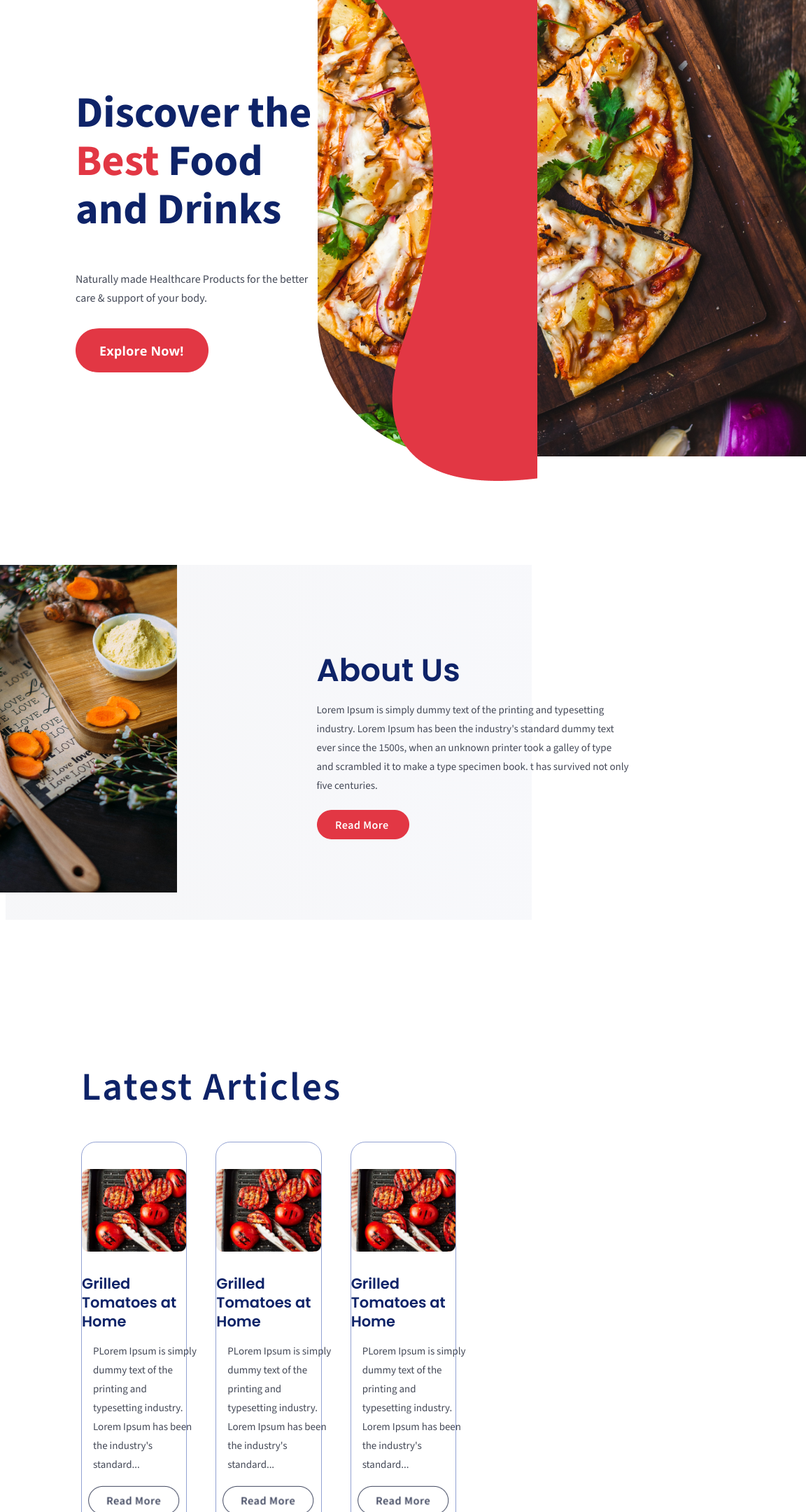
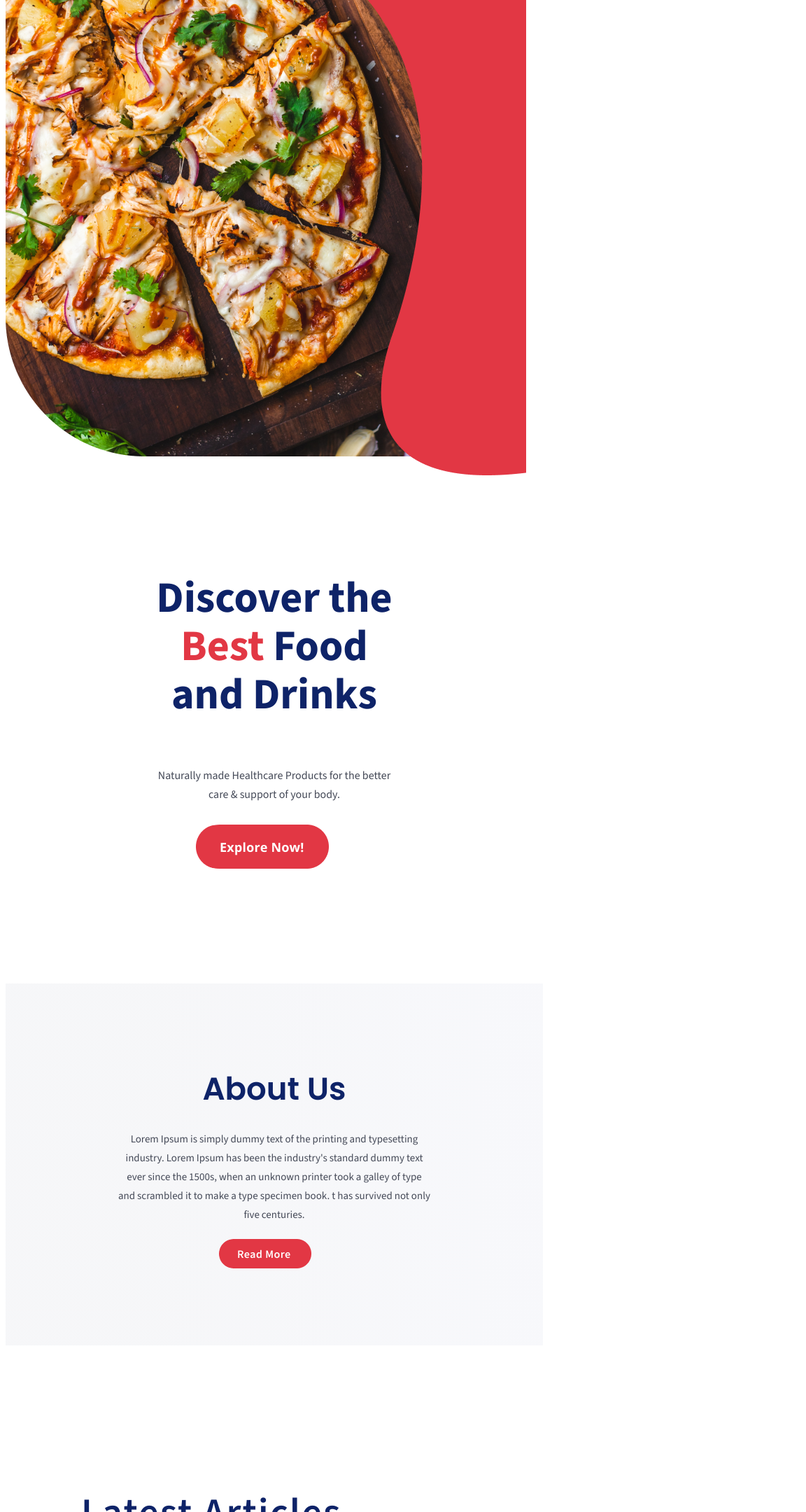
Before and after one commit to aqsaaqeel/food-app, a React (Create React App) app: page / in a window 768 px wide. Shown: the part 160-2320 px from the top of the page at 70% size, 1152 px wide, since content can reach past the window. Built offline with nearby package versions, Linux system fonts and the light colour scheme.

Commit message:
feat : mobile styles

```diff
--- a/src/components/about-section/AboutSection.css
+++ b/src/components/about-section/AboutSection.css
@@ -50,3 +50,23 @@
   border-radius: 21px;
   gap: 10px;
 }
+@media (max-width: 768px){
+  .about-image{
+    display: none;
+  }
+  .about-container{
+    min-width: 768px;
+    column-gap:0;
+    padding: 0 0;
+    display: flex;
+  }
+  .about-text-container{
+    /* padding: 0; */
+    display: flex;
+    flex-direction: column;
+    align-items: center;
+  }
+  .about-heading,.about-details{
+    text-align: center;
+  }
+}
--- a/src/components/card-section/CardSection.css
+++ b/src/components/card-section/CardSection.css
@@ -42,3 +42,12 @@ button {
   text-align: left;
   color: #424961;
 }
+
+@media (max-width: 768px){
+  .cards-container{
+    display: flex;
+    flex-direction: column;
+    row-gap: 2rem;
+  }
+
+}
--- a/src/components/card/Card.css
+++ b/src/components/card/Card.css
@@ -57,3 +57,12 @@
       max-width: 23.8125rem; /* Limit the width on larger screens */
     }
   }
+
+  @media (min-width: 768px) {
+    .card-container {
+      width: 100%; /* Make the card full width */
+      width: 20.8125rem;
+      height: fit-content;
+      padding: 1rem;
+    }
+  }
--- a/src/components/footer/Footer.css
+++ b/src/components/footer/Footer.css
@@ -54,3 +54,21 @@
     width: 14.5rem;
     height: 11.625rem;
   }
+@media  screen and (max-width: 768px) {
+  .footer-container{
+    min-width: 768px;
+    display: flex;
+    flex-direction: column;
+    height: 100%;
+    row-gap: 4rem;
+    padding: 2rem;
+  }
+  .footer-image{
+    margin: auto;
+  }
+  .footer-mediacontainer{
+    display: flex;
+    align-items: center;
+    margin: auto;
+  }
+}
--- a/src/components/homepage/Homepage.css
+++ b/src/components/homepage/Homepage.css
@@ -56,3 +56,33 @@
   position: absolute;
   right: 0;
 }
+@media (max-width: 768px){
+  .homepage-container{
+    display: flex;
+    flex-direction: column-reverse;
+    min-width: 768px;
+  }
+  .curve-image{
+    top: 0;
+    left: 0;
+  }
+  .truck-image{
+    display: none;
+  }
+  .text-container{
+    display: flex;
+    flex-direction: column;
+    align-items: center;
+  }
+  .left-container{
+    padding: 0;
+  }
+  .main-heading{
+    top: 0;
+    left:0;
+    text-align: center;
+  }
+  .small-text{
+    text-align: center;
+  }
+}
```
